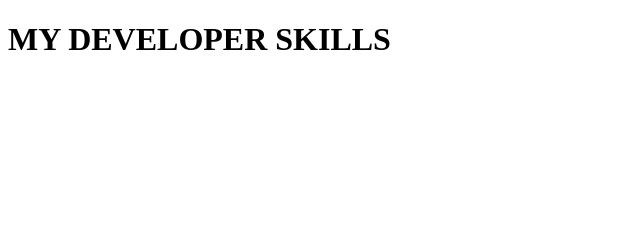
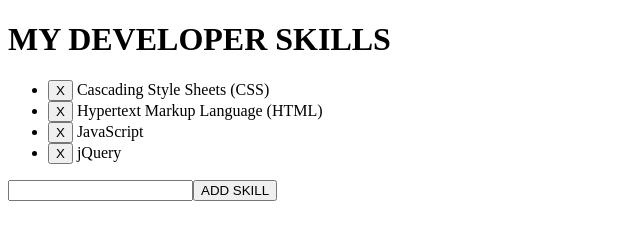
Before and after one commit to saraehutch94/dev-skills-lab, a plain HTML site: page index.html in a window 1280 px wide. Shown: the whole page, without its empty margins (0-640 px from the left). Drawn offline with nearby package versions, Linux system fonts and the light colour scheme.

Commit message:
added html content to project

```diff
--- a/index.html
+++ b/index.html
@@ -15,5 +15,12 @@
 </head>
 <body>
     <h1>MY DEVELOPER SKILLS</h1>
+    <ul>
+        <li class="list-item"><button class="remove-button">X</button> Cascading Style Sheets (CSS)</li>
+        <li class="list-item"><button class="remove-button">X</button> Hypertext Markup Language (HTML)</li>
+        <li class="list-item"><button class="remove-button">X</button> JavaScript</li>
+        <li class="list-item"><button class="remove-button">X</button> jQuery </li>
+    </ul>
+    <input class="input"><button id="add-skill-btn">ADD SKILL</button>
 </body>
 </html>
```
